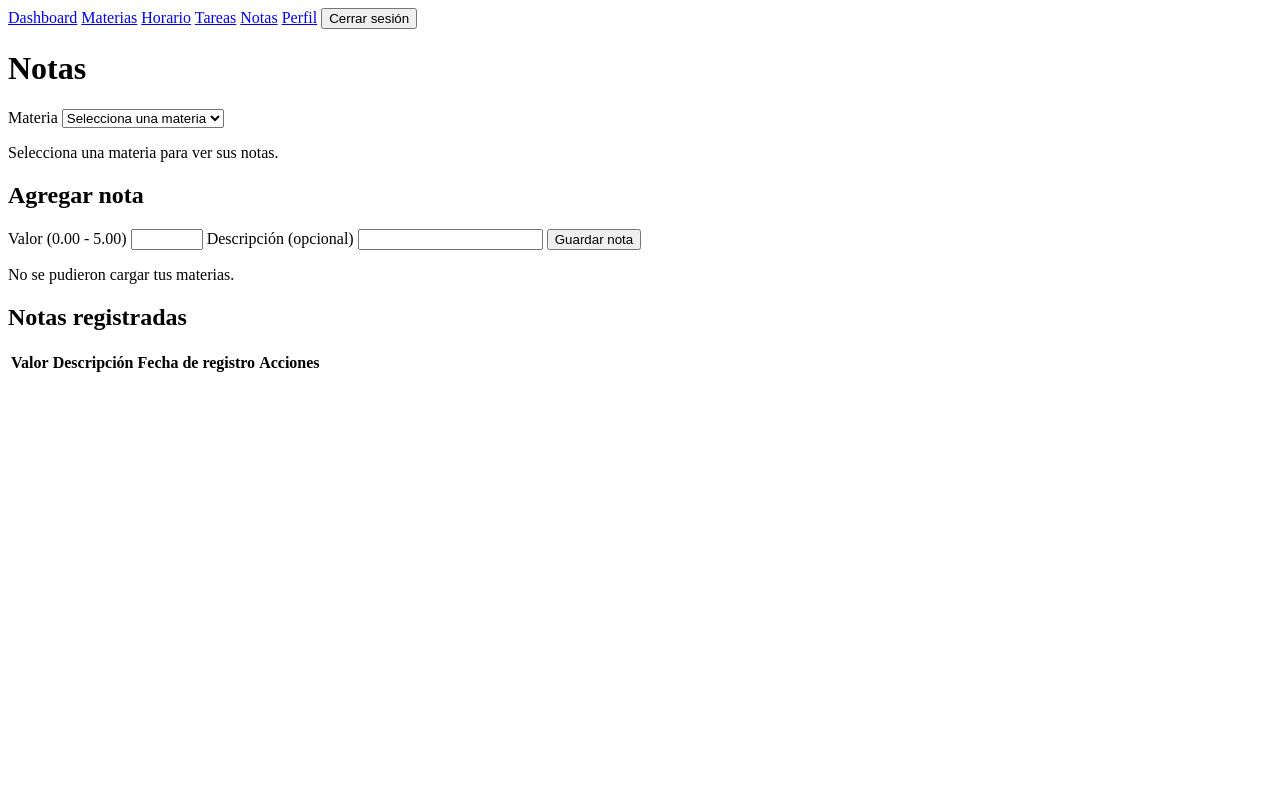
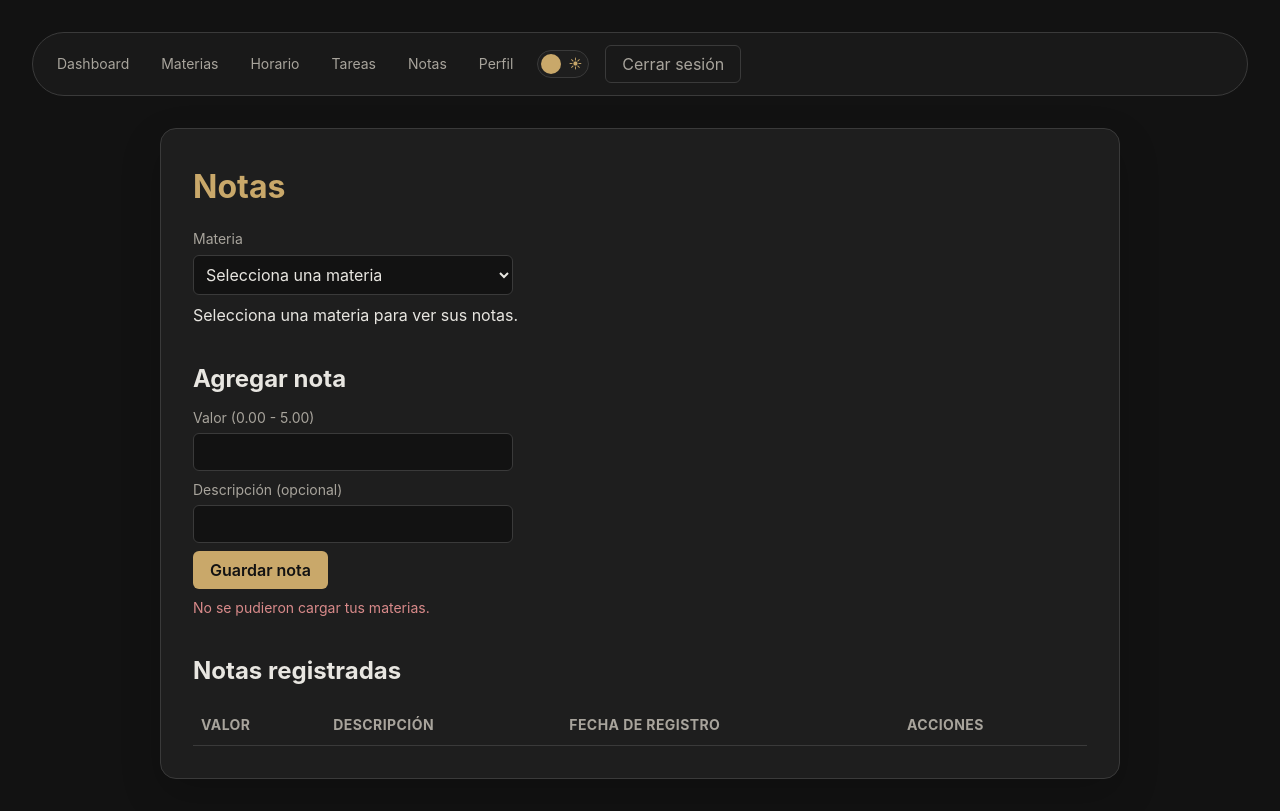
Before and after one commit to itsmanuc16/StudentHub, a PHP site: page /pages/notas.html in a window 1280 px wide. Before the commit the page ends 372 px from the top, so only its background shows below. Run offline with PHP 8.4, Linux system fonts and the light colour scheme; lists and menus that the app fills with data are empty.

Commit message:
Aplicar sistema de diseño CSS y tema claro/oscuro a las 9 paginas, corregir layout de body/main y position del interruptor

```diff
--- a/frontend/css/base.css
+++ b/frontend/css/base.css
@@ -4,11 +4,7 @@
 
 body {
     margin: 0;
-    min-height: 100vh;
-    display: flex;
-    justify-content: center;
-    align-items: center;
-    padding: 24px;
+    padding: var(--espaciado-lg);
     background-color: var(--color-fondo);
     color: var(--color-texto);
     font-family: var(--fuente-base);
@@ -17,12 +13,12 @@ body {
 }
 
 main {
-    width: min(100%, 480px);
+    max-width: 960px;
     margin: 0 auto;
-    padding: 32px;
+    padding: var(--espaciado-lg);
+    background-color: var(--color-superficie);
     border: 1px solid var(--color-borde);
     border-radius: 16px;
-    background-color: var(--color-superficie);
     box-shadow: 0 16px 40px rgba(0, 0, 0, 0.18);
 }
 
--- a/frontend/css/components.css
+++ b/frontend/css/components.css
@@ -125,9 +125,7 @@ tbody tr:hover {
 
 /* Interruptor de tema */
 button.interruptor-tema {
-    position: fixed;
-    top: 20px;
-    right: 20px;
+    position: relative;
     width: 52px;
     height: 28px;
     padding: 0;
--- a/frontend/pages/dashboard.html
+++ b/frontend/pages/dashboard.html
@@ -26,6 +26,11 @@
         <a href="tareas.html">Tareas</a>
         <a href="notas.html">Notas</a>
         <a href="perfil.html">Perfil</a>
+        <button id="btn-tema" type="button" class="interruptor-tema" aria-pressed="false" aria-label="Cambiar a modo claro">
+            <span class="interruptor-tema-icono interruptor-tema-icono-luna" aria-hidden="true">&#9790;</span>
+            <span class="interruptor-tema-icono interruptor-tema-icono-sol" aria-hidden="true">&#9728;</span>
+            <span class="interruptor-tema-knob"></span>
+        </button>
         <button id="btn-logout" type="button">Cerrar sesión</button>
     </nav>
 
--- a/frontend/pages/notas.html
+++ b/frontend/pages/notas.html
@@ -4,6 +4,18 @@
     <meta charset="UTF-8">
     <meta name="viewport" content="width=device-width, initial-scale=1.0">
     <title>Notas - StudentHub</title>
+
+    <script>
+        (function () {
+            if (localStorage.getItem('studenthub_tema') === 'claro') {
+                document.documentElement.setAttribute('data-theme', 'claro');
+            }
+        })();
+    </script>
+
+    <link rel="stylesheet" href="../css/variables.css">
+    <link rel="stylesheet" href="../css/base.css">
+    <link rel="stylesheet" href="../css/components.css">
 </head>
 <body>
 
@@ -14,6 +26,11 @@
         <a href="tareas.html">Tareas</a>
         <a href="notas.html">Notas</a>
         <a href="perfil.html">Perfil</a>
+        <button id="btn-tema" type="button" class="interruptor-tema" aria-pressed="false" aria-label="Cambiar a modo claro">
+            <span class="interruptor-tema-icono interruptor-tema-icono-luna" aria-hidden="true">&#9790;</span>
+            <span class="interruptor-tema-icono interruptor-tema-icono-sol" aria-hidden="true">&#9728;</span>
+            <span class="interruptor-tema-knob"></span>
+        </button>
         <button id="btn-logout" type="button">Cerrar sesión</button>
     </nav>
 
@@ -62,6 +79,7 @@
     </main>
 
     <script src="../js/api.js"></script>
+    <script src="../js/theme.js"></script>
     <script src="../js/notas.js"></script>
 </body>
 </html>
```
Also changed, not shown: frontend/pages/horario.html (+18 -0 lines), frontend/pages/perfil.html (+18 -0 lines), frontend/pages/tareas.html (+18 -0 lines).
